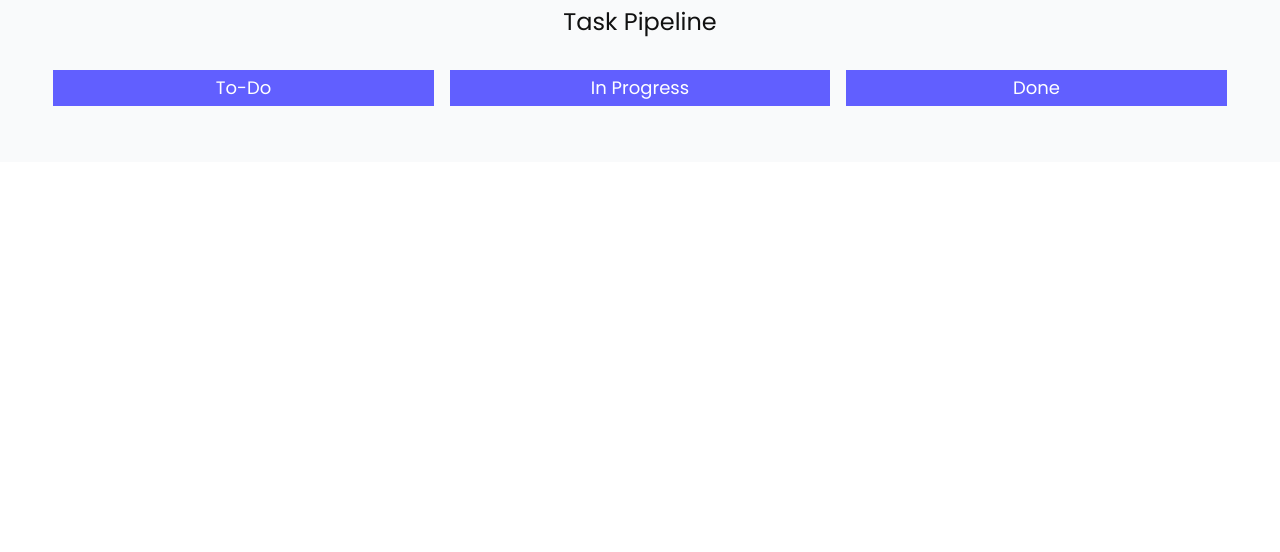
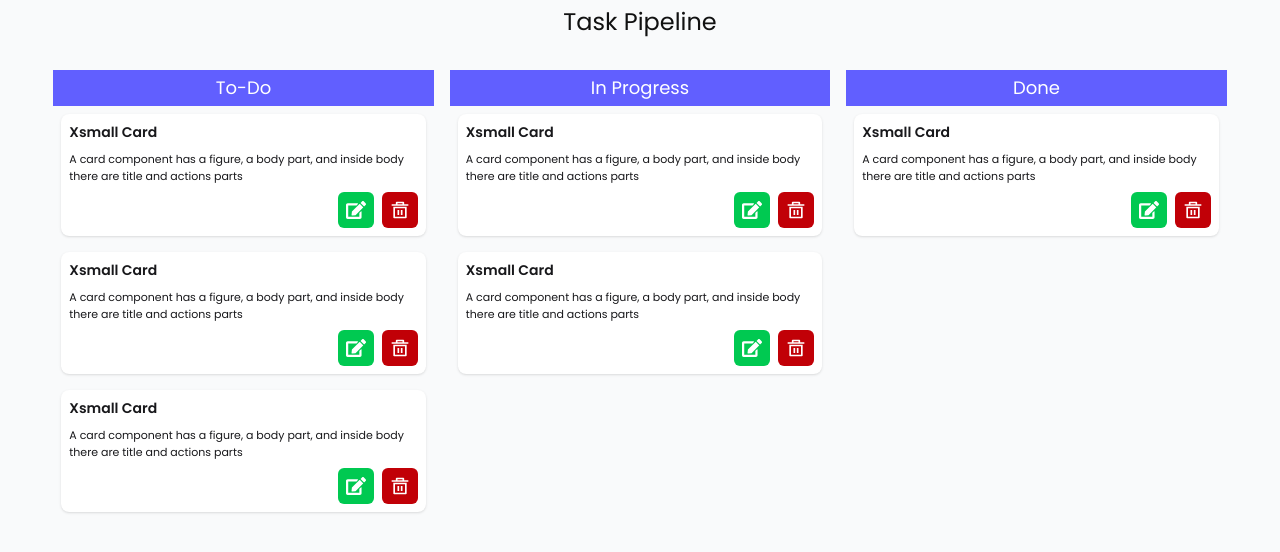
Before and after one commit to sumonDev9/task-Management-application-client-side, a React (Vite) app: page /task in a window 1280 px wide. Shown: the part 650-1202 px from the top of the page. Before the commit the page ends 812 px from the top, so only its background shows below. Built offline with nearby package versions, Linux system fonts and the light colour scheme; no server answers.

Commit message:
Created TaskListCard component with edit and delete buttons

```diff
--- a/package.json
+++ b/package.json
@@ -17,6 +17,7 @@
     "react": "^19.0.0",
     "react-dom": "^19.0.0",
     "react-hook-form": "^7.54.2",
+    "react-icons": "^5.5.0",
     "react-router-dom": "^7.2.0",
     "react-toastify": "^11.0.3",
     "sort-by": "^1.2.0",
--- a/src/components/AddTask.jsx
+++ b/src/components/AddTask.jsx
@@ -67,7 +67,7 @@ const AddTask = () => {
                 </form>
             </div>
             {/*  */}
-            <div >
+            <div className='hidden md:flex'>
                 <img className='h-[450px] mx-auto' src="https://i.ibb.co/YBqMrxnp/image.png" alt="" />
             </div>
         </div>
--- a/src/components/TaskList.jsx
+++ b/src/components/TaskList.jsx
@@ -1,23 +1,36 @@
 import React from 'react';
+import TaskListCard from './TaskListCard';
 
 const TaskList = () => {
     return (
         <section className='bg-gray-50 py-14'>
             <h1 className='text-center text-[#111111] text-xl md:text-2xl'>Task Pipeline</h1>
-            <div className='w-11/12 mx-auto grid grid-cols-1 md:grid-cols-2 lg:grid-cols-3 gap-4 pt-8'>
-                <div >
+            <div className='w-11/12 mx-auto grid grid-cols-1 md:grid-cols-3 gap-4 pt-8'>
+                <div>
                     <div className='bg-indigo-500 p-1 text-center text-white text-lg'>
                         <h2>To-Do</h2>
                     </div>
+                    <div className='p-2 grid grid-cols-1 gap-4'>
+                    <TaskListCard></TaskListCard>
+                    <TaskListCard></TaskListCard>
+                    <TaskListCard></TaskListCard>
+                    </div>
                 </div>
-                <div >
+                <div>
                     <div className='bg-indigo-500 p-1 text-center text-white text-lg'>
                         <h2>In Progress</h2>
                     </div>
+                    <div className='p-2 grid grid-cols-1 gap-4'>
+                    <TaskListCard></TaskListCard>
+                    <TaskListCard></TaskListCard>
+                    </div>
                 </div>
-                <div >
+                <div>
                     <div className='bg-indigo-500 p-1 text-center text-white text-lg'>
                         <h2>Done</h2>
+                    </div>
+                    <div className='p-2 grid grid-cols-1 gap-4'>
+                    <TaskListCard></TaskListCard>
                     </div>
                 </div>
             </div>
--- /dev/null
+++ b/src/components/TaskListCard.jsx
@@ -0,0 +1,21 @@
+import React from 'react';
+import { FaEdit } from 'react-icons/fa';
+import { RiDeleteBin5Line } from 'react-icons/ri';
+
+const TaskListCard = () => {
+    return (
+        <div className="card bg-base-100 card-xs shadow-sm">
+        <div className="card-body">
+          <h2 className="card-title">Xsmall Card</h2>
+          <p>A card component has a figure, a body part, and inside body there are title and actions parts</p>
+          <div className="justify-end card-actions">
+            <button className="p-2 bg-green-500 text-white rounded-md"><FaEdit className='text-xl'/></button>
+            <button className="p-2 bg-red-700 text-white rounded-md"><RiDeleteBin5Line className='text-xl'/></button>
+          </div>
+        </div>
+      </div>
+
+    );
+};
+
+export default TaskListCard;
```
Also changed, not shown: 1 other file (tests, documents, lock files or other folders).
